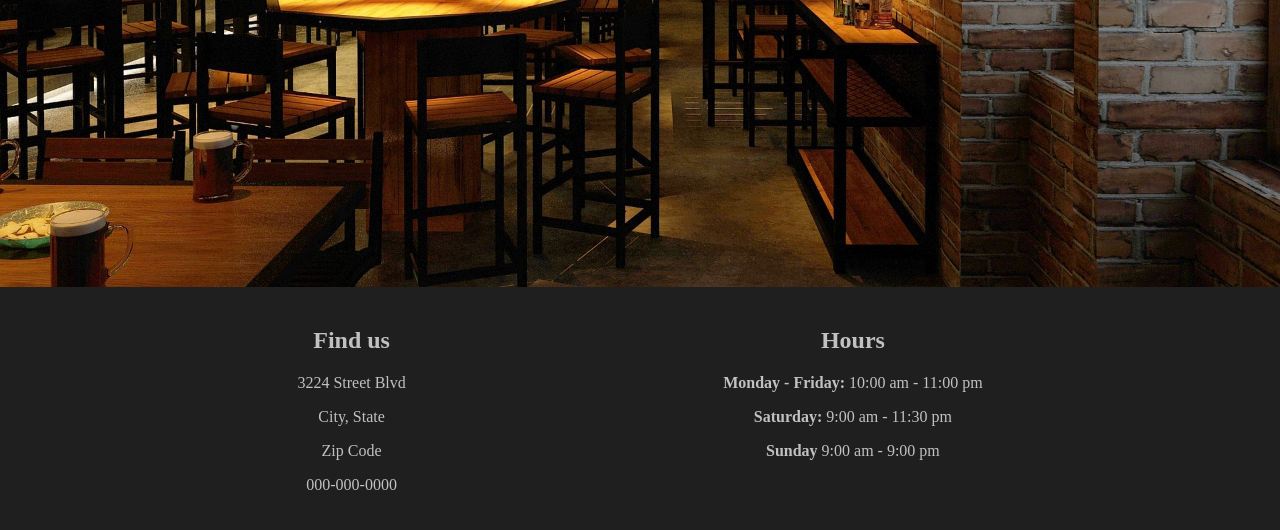
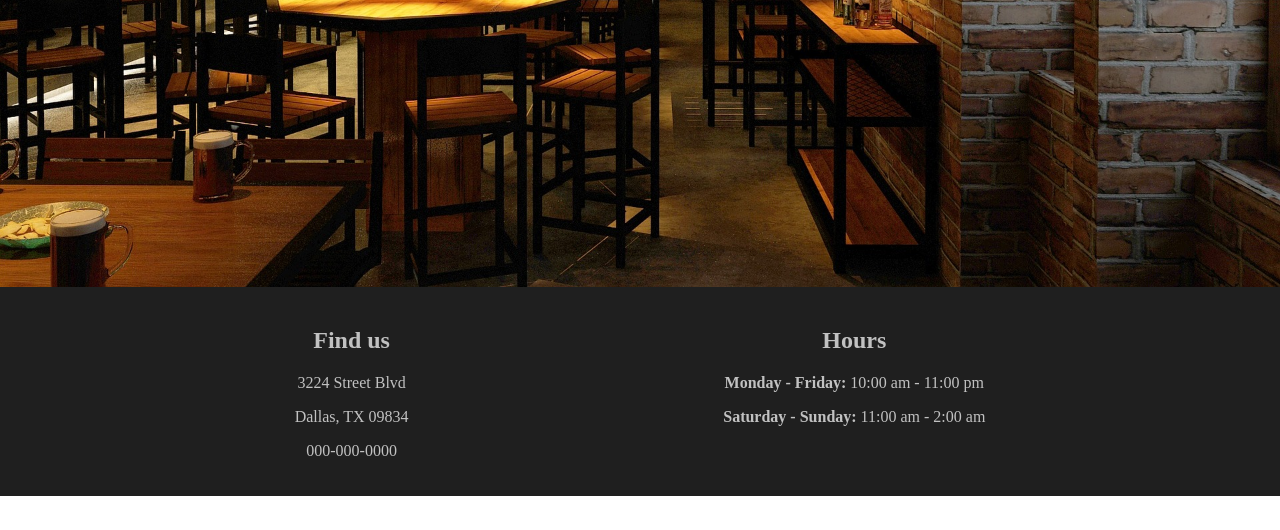
Before and after one commit to SebastienPJ/restaurant-page, a website built with webpack: page dist/index.html in a window 1280 px wide. Shown: the part 513-1043 px from the top of the page. After the commit the page ends 1009 px from the top, so only its background shows below. Built offline with nearby package versions, Linux system fonts and the light colour scheme.

Commit message:
removed all innerHTML code from homepage

```diff
--- a/package.json
+++ b/package.json
@@ -5,7 +5,8 @@
   "main": "index.js",
   "scripts": {
     "test": "echo \"Error: no test specified\" && exit 1",
-    "build": "webpack"
+    "build": "webpack",
+    "watch": "webpack --watch"
   },
   "repository": {
     "type": "git",
--- a/src/homepage.js
+++ b/src/homepage.js
@@ -1,5 +1,4 @@
 import './styles.css'
-// import {createHomePage} from './home.js'
 import { createMenuPage } from './menu';
 import { createContactPage } from './contact'
 import Icon from './images/logo.png'
@@ -8,7 +7,7 @@ import Icon from './images/logo.png'
 
 const createHomePage = function() {
 
-    clearPage();
+    // clearPage();
 
 
     const mainDiv = document.querySelector('#content');
@@ -35,38 +34,98 @@ const createHomePage = function() {
 
 
     const callToAction = document.createElement('h2');
-    callToAction.innerHTML = 'Check out our <button class="menu-link">Menu</button>';
+    callToAction.textContent = 'Check out our ';
+
+    const actionButton = document.createElement('button');
+    actionButton.classList.add('menu-link');
+    actionButton.addEventListener('click', createMenuPage)
+    actionButton.textContent = "Menu";
+    callToAction.appendChild(actionButton);
+
+
     home.appendChild(callToAction);
 
 
     /***** FOOTER *****/
     const footer = document.createElement('footer');
     footer.classList.add('footer');
-    footer.innerHTML = `
-      <div class="address-section">
-        <h2>Find us</h2>
-        <p>3224 Street Blvd</p>
-        <p>City, State</p>
-        <p>Zip Code</p>
-        <p>000-000-0000</p>
-      </div>
 
 
-      <div class="operating-hours">
-        <h2> Hours</h2>
-        <p> <span>Monday - Friday:</span> 10:00 am - 11:00 pm</p>
-        <p> <span>Saturday:</span> 9:00 am - 11:30 pm</p>
-        <p> <span>Sunday</span> 9:00 am - 9:00 pm</p>
 
-      </div>
+    const addressSection = document.createElement('div');
+    addressSection.classList.add('address-section');
 
-    </div> `
+    const addressHeader = document.createElement('h2');
+    addressHeader.textContent = 'Find us';
+    addressSection.appendChild(addressHeader);
+
+    const addressStreet = document.createElement('p');
+    addressStreet.textContent = '3224 Street Blvd';
+    addressSection.appendChild(addressStreet);
+
+    const addressCity = document.createElement('p');
+    addressCity.textContent = 'Dallas, TX 09834';
+    addressSection.appendChild(addressCity);
+
+
+    const addressPhone = document.createElement('p');
+    addressPhone.textContent = "000-000-0000";
+    addressSection.appendChild(addressPhone);
+
+
+    footer.appendChild(addressSection);
+
+
+
+
+
+    const operatingHours = document.createElement('div');
+    operatingHours.classList.add('operating-hours');
+
+
+    const operatingHeader = document.createElement('h2');
+    operatingHeader.textContent = 'Hours';
+    operatingHours.appendChild(operatingHeader);
+
+    const operatingTimeWeekday = document.createElement('p');
+    const MondayFridaySpan = document.createElement('span');
+    MondayFridaySpan.textContent = 'Monday - Friday:';
+    MondayFridaySpan.classList.add('days-open')
+    operatingTimeWeekday.appendChild(MondayFridaySpan);
+
+    const operatingTimeMF = document.createElement('span');
+    operatingTimeMF.textContent = ' 10:00 am - 11:00 pm';
+    operatingTimeWeekday.appendChild(operatingTimeMF);
+
+    operatingHours.appendChild(operatingTimeWeekday);
+
+
+
+
+    const operatingTimeWeekend = document.createElement('p');
+    const saturdaySpan = document.createElement('span');
+    saturdaySpan.textContent = 'Saturday - Sunday:';
+    saturdaySpan.classList.add('days-open')
+    operatingTimeWeekend.appendChild(saturdaySpan);
+
+    const operatingTimeSat = document.createElement('span');
+    operatingTimeSat.textContent = ' 11:00 am - 2:00 am';
+    operatingTimeWeekend.appendChild(operatingTimeSat);
+
+    operatingHours.appendChild(operatingTimeWeekend);
+
+
+
+
+    footer.appendChild(operatingHours);
+
+
+
+
 
     mainDiv.appendChild(footer);
 
 
-    const menuLink = document.querySelector('.menu-link');
-    menuLink.addEventListener('click', createMenuPage)
 
 };
 
@@ -129,7 +188,7 @@ const createNavBar = function() {
 
     const homeButton = document.createElement('button');
     homeButton.textContent = "Home";
-    homeButton.addEventListener("click", createHomePage);
+    // homeButton.addEventListener("click", createHomePage);
     firstLink.appendChild(homeButton);
 
 
@@ -139,7 +198,7 @@ const createNavBar = function() {
 
     const menuButton = document.createElement('button');
     menuButton.textContent = "Menu"
-    menuButton.addEventListener("click", createMenuPage);
+    // menuButton.addEventListener("click", createMenuPage);
     secondLink.appendChild(menuButton);
 
 
@@ -149,7 +208,7 @@ const createNavBar = function() {
 
     const contactButton = document.createElement('button');
     contactButton.textContent = "Contact";
-    contactButton.addEventListener("click", createContactPage);
+    // contactButton.addEventListener("click", createContactPage);
     thirdLink.appendChild(contactButton);
 
 
--- a/src/styles.css
+++ b/src/styles.css
@@ -52,7 +52,7 @@ header {
   margin: 0;
   padding: 0;
   display: flex;
-  background: url('/src/images/screenshot-menu.png');
+  /* background: url('/src/images/screenshot-menu.png'); */
 
 }
 
@@ -294,7 +294,7 @@ textarea {
 
 
 
-.operating-hours span {
+.operating-hours .days-open {
   font-weight: bold;
 }
 
```
Also changed, not shown: dist/main.js, 1 other file.
